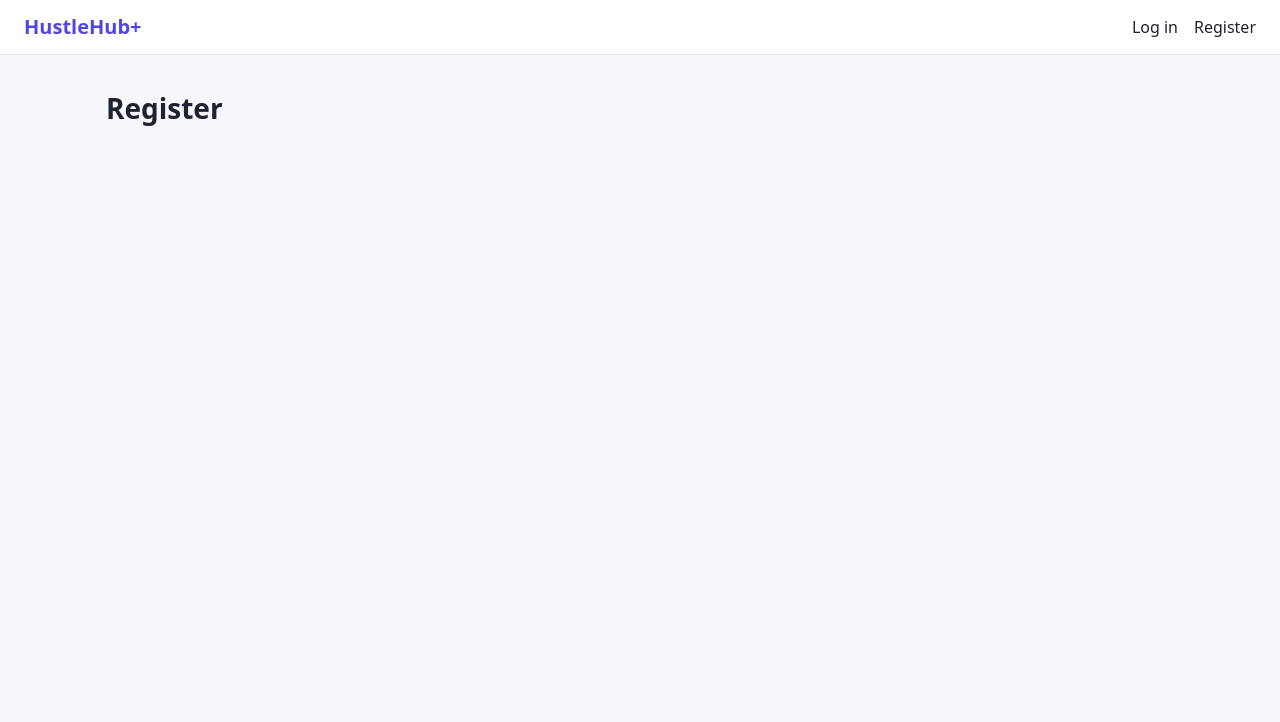
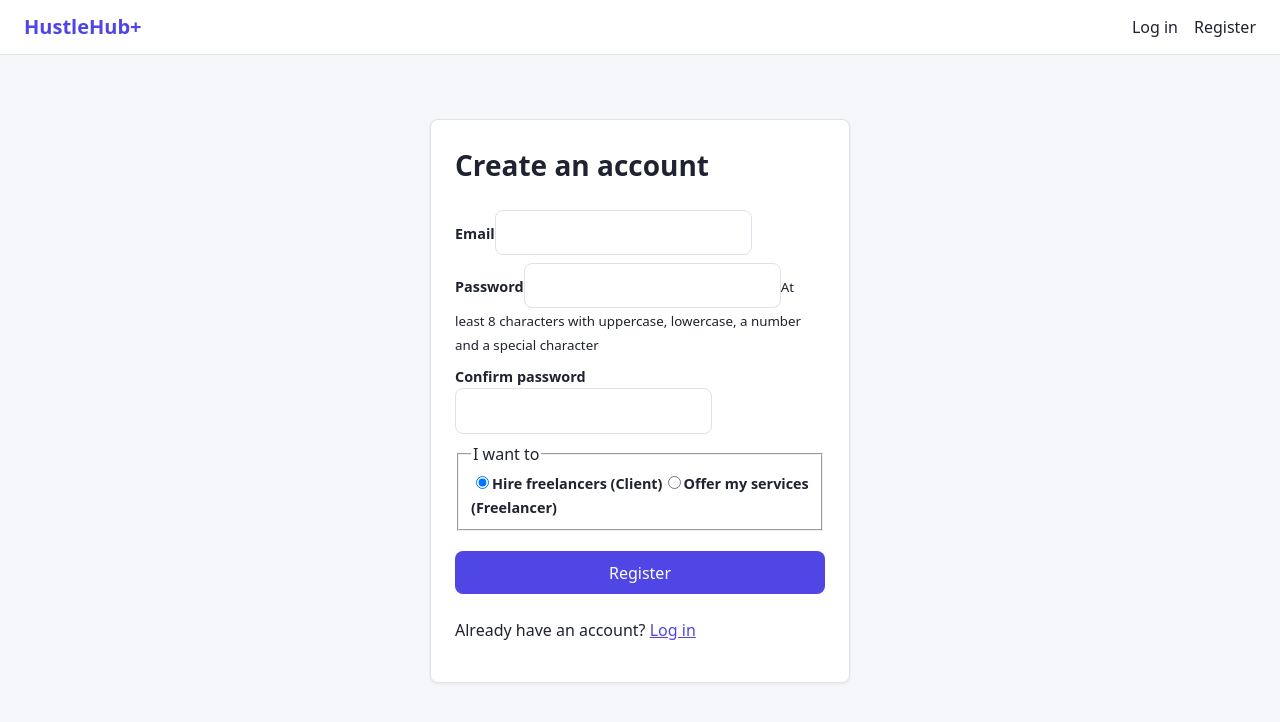
Before and after one commit to Pumpkin280205/HustleHub-, a React (Vite) app in the folder hustlehub-frontend/: page /register in a window 1280 px wide. Shown: the top 722 px of the page. Built offline with nearby package versions, Linux system fonts and the light colour scheme; no server answers.

Commit message:
enhanced login and registration forms with validation and success messages

```diff
--- a/hustlehub-frontend/src/index.css
+++ b/hustlehub-frontend/src/index.css
@@ -8,6 +8,8 @@
   --primary-hover: #4338ca;
   --error: #b42318;
   --error-bg: #fef3f2;
+  --success: #067647;
+  --success-bg: #ecfdf3;
   --radius: 8px;
   --shadow: 0 1px 3px rgba(16, 24, 40, 0.08);
 
@@ -156,3 +158,12 @@ button:disabled {
   padding: 0.6rem 0.75rem;
   margin: 0;
 }
+
+.success {
+  color: var(--success);
+  background: var(--success-bg);
+  border: 1px solid #abefc6;
+  border-radius: var(--radius);
+  padding: 0.6rem 0.75rem;
+  margin: 0;
+}
--- a/hustlehub-frontend/src/pages/Login.jsx
+++ b/hustlehub-frontend/src/pages/Login.jsx
@@ -1,41 +1,60 @@
 import { useState } from 'react';
-import { useNavigate, useLocation, Link } from 'react-router-dom';
-import api, { getErrorMessage } from '../api/client';
+import { useNavigate, useLocation, Link, Navigate } from 'react-router-dom';
+import api, { getErrorMessage, getFieldErrors } from '../api/client';
 import { useAuth } from '../context/useAuth';
+import FormField from '../components/FormField';
+import { validateLogin } from '../utils/validation';
 
 export default function Login() {
   const [form, setForm] = useState({ email: '', password: '' });
-  const [error, setError] = useState('');
+  const [errors, setErrors] = useState({});
+  const [formError, setFormError] = useState('');
   const [loading, setLoading] = useState(false);
-  const { login } = useAuth();
+  const { user, login } = useAuth();
   const navigate = useNavigate();
   const location = useLocation();
 
-  const handleChange = (e) => setForm({ ...form, [e.target.name]: e.target.value });
+  if (user) return <Navigate to="/gigs" replace />;
+
+  const handleChange = (e) => {
+    setForm({ ...form, [e.target.name]: e.target.value });
+    setErrors({ ...errors, [e.target.name]: undefined }); // clear a field's error as the user fixes it
+  };
 
   const handleSubmit = async (e) => {
     e.preventDefault();
-    setError('');
+    setFormError('');
+
+    const found = validateLogin(form);
+    if (Object.keys(found).length) return setErrors(found);
+
     setLoading(true);
     try {
-      const { data } = await api.post('/auth/login', form);
+      const { data } = await api.post('/auth/login', { email: form.email.trim().toLowerCase(), password: form.password });
       login(data);
       navigate(location.state?.from?.pathname || '/gigs', { replace: true });
     } catch (err) {
-      setError(getErrorMessage(err));
+      // Generic message: never reveal whether the email or the password was wrong
+      setErrors(getFieldErrors(err));
+      setFormError(getErrorMessage(err));
+      setForm((f) => ({ ...f, password: '' })); // don't leave a failed password in the field
     } finally {
       setLoading(false);
     }
   };
 
   return (
-    <form onSubmit={handleSubmit} className="card form">
+    <form onSubmit={handleSubmit} className="card form" noValidate>
       <h1>Log in</h1>
-      {error && <p className="error" role="alert">{error}</p>}
-      <label htmlFor="email">Email</label>
-      <input id="email" name="email" type="email" value={form.email} onChange={handleChange} required />
-      <label htmlFor="password">Password</label>
-      <input id="password" name="password" type="password" value={form.password} onChange={handleChange} required />
+      {location.state?.registered && !formError && <p className="success" role="status">Account created. Please log in.</p>}
+      {formError && <p className="error" role="alert">{formError}</p>}
+
+      <FormField id="email" label="Email" type="email" autoComplete="email"
+        value={form.email} onChange={handleChange} error={errors.email} />
+
+      <FormField id="password" label="Password" type="password" autoComplete="current-password"
+        value={form.password} onChange={handleChange} error={errors.password} />
+
       <button type="submit" disabled={loading}>{loading ? 'Logging in…' : 'Log in'}</button>
       <p>No account? <Link to="/register">Register</Link></p>
     </form>
--- a/hustlehub-frontend/src/pages/Register.jsx
+++ b/hustlehub-frontend/src/pages/Register.jsx
@@ -1,3 +1,75 @@
+import { useState } from 'react';
+import { Link, Navigate, useNavigate } from 'react-router-dom';
+import api, { getErrorMessage, getFieldErrors } from '../api/client';
+import { useAuth } from '../context/useAuth';
+import FormField from '../components/FormField';
+import { validateRegister } from '../utils/validation';
+
 export default function Register() {
-  return <h1>Register</h1>;
+  const [form, setForm] = useState({ email: '', password: '', confirmPassword: '', role: 'client' });
+  const [errors, setErrors] = useState({});
+  const [formError, setFormError] = useState('');
+  const [loading, setLoading] = useState(false);
+  const { user } = useAuth();
+  const navigate = useNavigate();
+
+  if (user) return <Navigate to="/gigs" replace />;
+
+  const handleChange = (e) => {
+    setForm({ ...form, [e.target.name]: e.target.value });
+    setErrors({ ...errors, [e.target.name]: undefined }); // clear a field's error as the user fixes it
+  };
+
+  const handleSubmit = async (e) => {
+    e.preventDefault();
+    setFormError('');
+
+    const found = validateRegister(form);
+    if (Object.keys(found).length) return setErrors(found);
+
+    setLoading(true);
+    try {
+      const { email, password, role } = form; // confirmPassword never leaves the browser
+      await api.post('/auth/register', { email: email.trim().toLowerCase(), password, role });
+      navigate('/login', { replace: true, state: { registered: true } });
+    } catch (err) {
+      setErrors(getFieldErrors(err));
+      setFormError(getErrorMessage(err));
+    } finally {
+      setLoading(false);
+    }
+  };
+
+  return (
+    <form onSubmit={handleSubmit} className="card form" noValidate>
+      <h1>Create an account</h1>
+      {formError && <p className="error" role="alert">{formError}</p>}
+
+      <FormField id="email" label="Email" type="email" autoComplete="email"
+        value={form.email} onChange={handleChange} error={errors.email} />
+
+      <FormField id="password" label="Password" type="password" autoComplete="new-password" maxLength={72}
+        value={form.password} onChange={handleChange} error={errors.password}
+        hint="At least 8 characters with uppercase, lowercase, a number and a special character" />
+
+      <FormField id="confirmPassword" label="Confirm password" type="password" autoComplete="new-password"
+        value={form.confirmPassword} onChange={handleChange} error={errors.confirmPassword} />
+
+      <fieldset className="radio-group">
+        <legend>I want to</legend>
+        <label>
+          <input type="radio" name="role" value="client" checked={form.role === 'client'} onChange={handleChange} />
+          Hire freelancers (Client)
+        </label>
+        <label>
+          <input type="radio" name="role" value="freelancer" checked={form.role === 'freelancer'} onChange={handleChange} />
+          Offer my services (Freelancer)
+        </label>
+        {errors.role && <small className="field-error">{errors.role}</small>}
+      </fieldset>
+
+      <button type="submit" disabled={loading}>{loading ? 'Creating account…' : 'Register'}</button>
+      <p>Already have an account? <Link to="/login">Log in</Link></p>
+    </form>
+  );
 }
```
